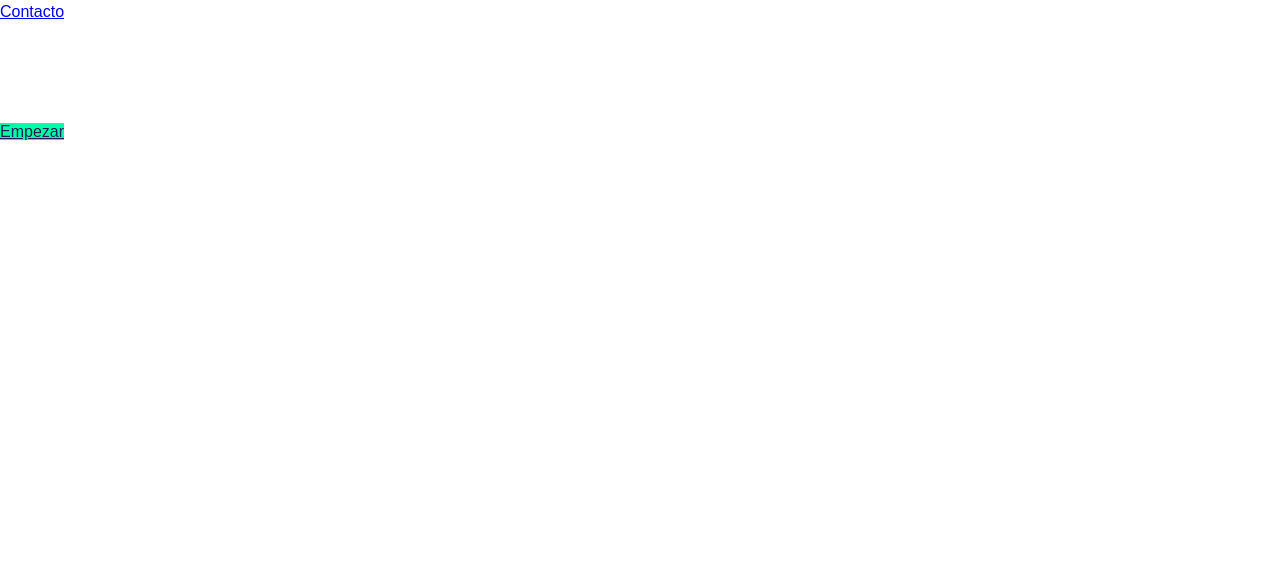
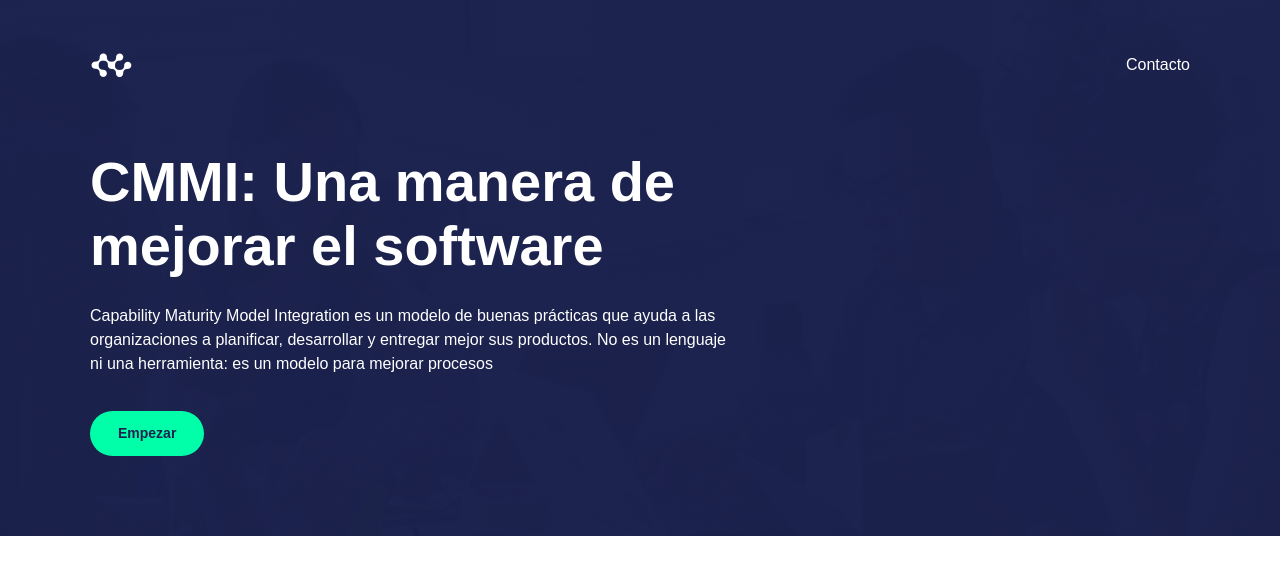
Before and after one commit to iJuanArdila/cmmi-juan-ardila, a plain HTML site: page index.html in a window 1280 px wide. Drawn offline with Linux system fonts and the light colour scheme.

Commit message:
Correccion del header y estilos del menu y la portada

```diff
--- a/index.html
+++ b/index.html
@@ -1,26 +1,27 @@
 <!DOCTYPE html>
-<html lang="en">
+<html lang="es">
 <head>
     <meta charset="UTF-8">
     <meta name="viewport" content="width=device-width, initial-scale=1.0">
     <title>CMMI</title>
-    <link rel="stylesheet" href="/styles.css">
+    <link rel="stylesheet" href="styles.css">
 </head>
 <body>
-    <header class="hero"
+    <header class="hero">
         <div class="contenedor">
-            <nav class="menu";
-            <img src="/images/logo.png" alt="logo" class="logo">
-            <a href="#contacto" class="link-menu">Contacto</a>
+            <nav class="menu">
+                <img src="images/logo.png" alt="logo" class="logo">
+                <a href="#contacto" class="link-menu">Contacto</a>
             </nav>
 
             <h1>CMMI: Una manera de mejorar el software</h1>
-            <p class="intro">Capability Maturity Model Integration
-            es un modelo de buenas prácticas que ayuda a
-            las organizaciones a planificar, desarrollar y entregar
-            mejor sus productos. No es un lenguaje ni una herramienta:
-             es un modelo para mejorar procesos</p>
-             <a href="#ejemplo" class="boton-verde">Empezar</a>
+            <p class="intro">
+                Capability Maturity Model Integration es un modelo de buenas prácticas
+                que ayuda a las organizaciones a planificar, desarrollar y entregar
+                mejor sus productos. No es un lenguaje ni una herramienta:
+                es un modelo para mejorar procesos
+            </p>
+            <a href="#ejemplo" class="boton boton-verde">Empezar</a>
         </div>
     </header>
 
--- a/styles.css
+++ b/styles.css
@@ -19,6 +19,7 @@ img{
     max-width: 1100px;
     margin: 0 auto;
 }
+
 .boton{
     display: inline-block;
     padding: 12px 28px;
@@ -30,19 +31,46 @@ img{
 
 .boton-verde{
     background-color: #00ffa8;
-    color:#1b2250
+    color: #1b2250;
 }
 
 .boton-azul{
     background-color: #1b2250;
-    color:white;
+    color: white;
 }
 
 .hero{
-    background-image: linear-gradient(rgba(27,34,80,0.88))
-    ,url(images/banner-bk.jpg);
+    background-image: linear-gradient(rgba(27,34,80,0.88), rgba(27,34,80,0.88)), url(images/banner-bk.jpg);
     background-size: cover;
     background-position: center;
-    color:white;
-    padding: 40 px 0 80px 0;
+    color: white;
+    padding: 40px 0 80px 0;
 }
+
+.menu{
+    display: flex;
+    justify-content: space-between;
+    align-items: center;
+    margin-bottom: 60px;
+}
+
+.logo{
+    width: 50px;
+}
+
+.link-menu{
+    color: white;
+    text-decoration: none;
+}
+
+.hero h1{
+    font-size: 56px;
+    line-height: 1.15;
+    margin-bottom: 25px;
+    max-width: 650px;
+}
+
+.intro{
+    max-width: 650px;
+    margin-bottom: 35px;
+}
```
